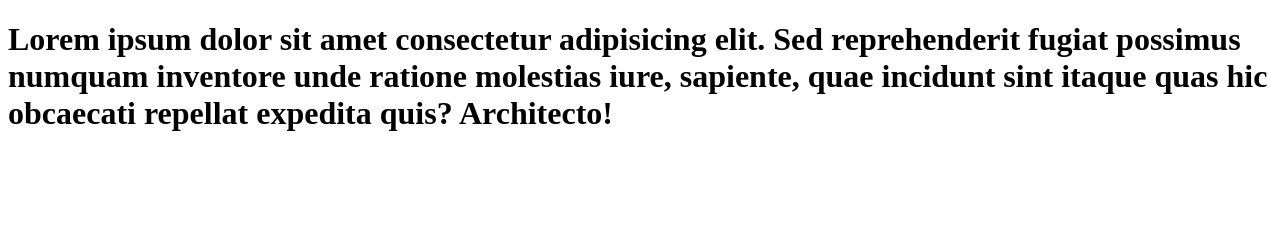
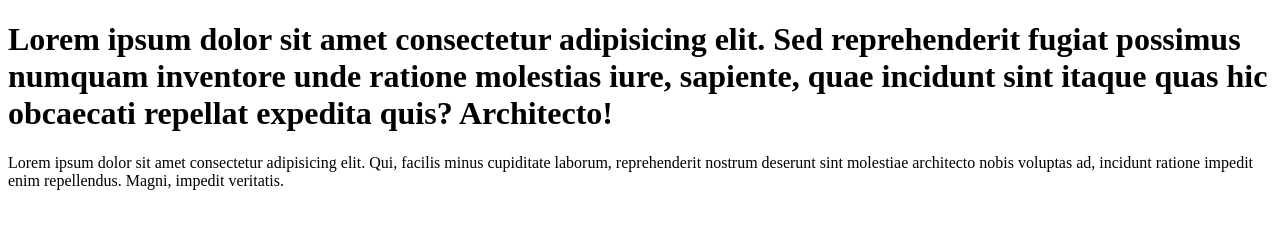
Before and after one commit to RehanBoyaju/learn-git, a plain HTML site: page index.html in a window 1280 px wide. Drawn offline with Linux system fonts and the light colour scheme.

Commit message:
add paragraph

```diff
--- a/index.html
+++ b/index.html
@@ -7,5 +7,7 @@
 </head>
 <body>
     <h1>Lorem ipsum dolor sit amet consectetur adipisicing elit. Sed reprehenderit fugiat possimus numquam inventore unde ratione molestias iure, sapiente, quae incidunt sint itaque quas hic obcaecati repellat expedita quis? Architecto!</h1>
+    <p>Lorem ipsum dolor sit amet consectetur adipisicing elit. Qui, facilis minus cupiditate laborum, reprehenderit nostrum deserunt sint molestiae architecto nobis voluptas ad, incidunt ratione impedit enim repellendus. Magni, impedit veritatis.</p>
 </body>
+
 </html>
```
